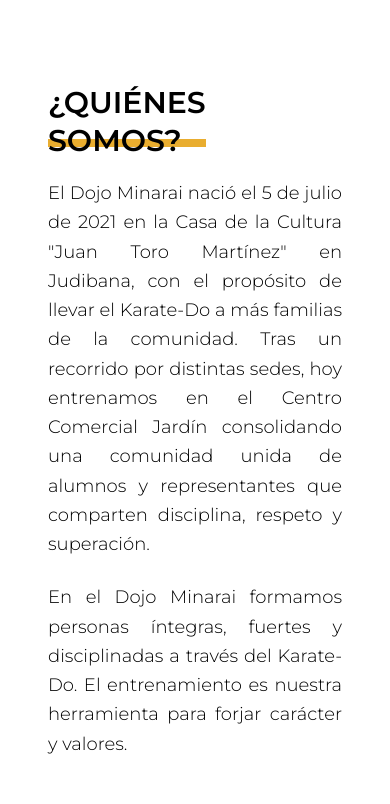
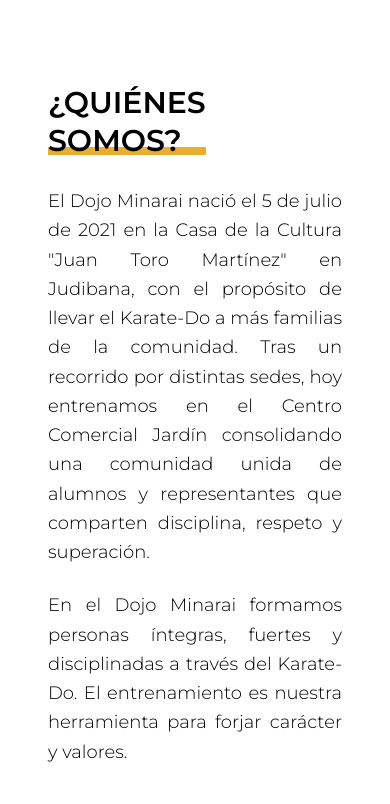
Before and after one commit to alexxowo/minarai-landing, an Astro site: page / in a window 390 px wide. Shown: the part 840-1644 px from the top of the page. Built offline with nearby package versions, Linux system fonts and the light colour scheme; Astro itself is replaced by a stand-in of ours.

Commit message:
feat: Add global CSS for font definitions, theme color palettes, and introduce a HeaderTitle component with a customizable underline.

```diff
--- a/src/assets/global.css
+++ b/src/assets/global.css
@@ -122,3 +122,9 @@ body{
   --color-formal-garden-900: #112013;
   --color-formal-garden-950: #0b140c;
 }
+
+/* Background color for selection */
+::selection {
+  background-color: var(--color-golden-rod-500);
+  color: #000;
+}
--- a/src/components/atoms/HeaderTitle.astro
+++ b/src/components/atoms/HeaderTitle.astro
@@ -23,7 +23,7 @@ const finalLineColor = getLineColor(lineColor);
     <slot />
   </h2>
   <span
-    class="block h-2 w-full -mt-5"
+    class="block h-2 w-full -mt-3 md:-mt-5"
     style={`background-color: ${finalLineColor};`}
   ></span>
 </div>
```
